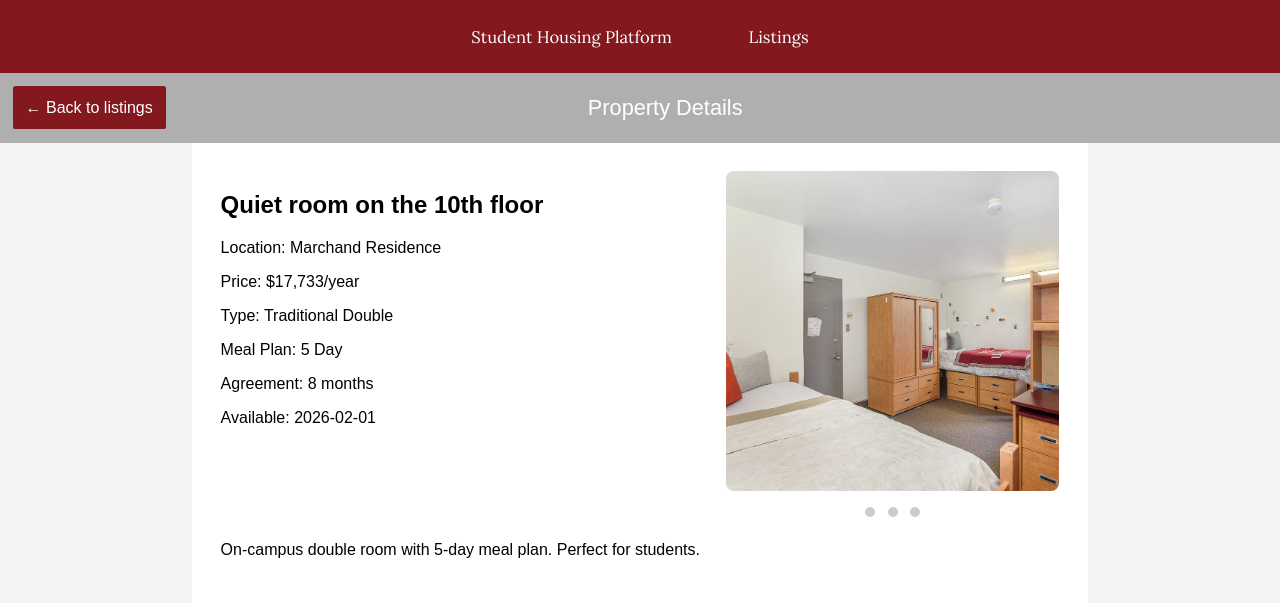
After one commit to barnass1/ADM4379-Project, a PHP site: page /root/listings/property-details-res2double.html in a window 1280 px wide, after a click that opens the changed part. The commit adds this page. Shown: the top 603 px of the page. Run offline with PHP 8.4, Linux system fonts and the light colour scheme.

Commit message:
listing update

```diff
--- a/root/css/style.css
+++ b/root/css/style.css
@@ -124,3 +124,52 @@ body {
     padding: 0;
     margin: 0;
 }
+
+.image-carousel {
+    position: relative;
+    max-width: 450px;
+    margin: 0 auto;
+}
+
+.image-carousel img {
+    width: 100%;
+    height: 320px;
+    object-fit: cover;
+    border-radius: 8px;
+}
+
+
+.carousel-slide {
+    display: none;
+}
+
+
+#slide1:checked ~ .slide1,
+#slide2:checked ~ .slide2,
+#slide3:checked ~ .slide3 {
+    display: block;
+}
+
+.carousel-dots {
+    text-align: center;
+    margin-top: 8px;
+}
+
+.carousel-dots label {
+    display: inline-block;
+    width: 10px;
+    height: 10px;
+    background: #ccc;
+    border-radius: 50%;
+    margin: 0 4px;
+    cursor: pointer;
+}
+
+.carousel-dots label:hover {
+    background: #999;
+}
+
+
+.image-carousel input[type="radio"] {
+    display: none;
+}
--- /dev/null
+++ b/root/listings/property-details-res2double.html
@@ -0,0 +1,70 @@
+<!DOCTYPE html>
+<html lang="en">
+<head>
+    <meta charset="UTF-8">
+    <meta name="viewport" content="width=device-width, initial-scale=1.0">
+    <link rel="stylesheet" href="../css/style.css">
+    <script src="../js/script.js"></script>
+    <link rel="preconnect" href="https://fonts.googleapis.com">
+    <link rel="preconnect" href="https://fonts.gstatic.com" crossorigin>
+    <link href="https://fonts.googleapis.com/css2?family=Lora:ital,wght@0,400..700;1,400..700&display=swap" rel="stylesheet">
+    <title>Marchand Res 2 Double Room</title>
+</head>
+<body>
+    <div class="navbar">
+        <a href="../../index.html">Student Housing Platform</a>
+        <a href="listings.html">Listings</a>
+    </div>
+    <div class="details-header">
+        <p class="backbutton"><a href="listings.html">← Back to listings</a></p>
+        <p class="details-pagetitle">Property Details</p>
+        <p class="empty"></p>
+    </div>
+    <table class="property-details">
+        <tr>
+            <td class="details-text">
+                <h2>Quiet room on the 10th floor</h2>
+                <p>Location: Marchand Residence</p>
+                <p>Price: $17,733/year</p>
+                <p>Type: Traditional Double</p>
+                <p>Meal Plan: 5 Day</p>
+                <p>Agreement: 8 months</p>
+                <p>Available: 2026-02-01</p>
+            </td>
+            <td class="details-image">
+
+                <div class="image-carousel">
+                    <input type="radio" id="slide1" name="res2doublecarousel" checked>
+                    <div class="carousel-slide slide1">
+        <img src="../assets/images/res 2 double/MRD-dbl-bedroom-double-3.jpg" alt="Bedroom">
+                    </div>
+
+                    <input type="radio" id="slide2" name="res2doublecarousel">
+                    <div class="carousel-slide slide2">
+        <img src="../assets/images/res 2 double/MRD-building-outside.jpg" alt="Building">
+                    </div>
+
+                    <input type="radio" id="slide3" name="res2doublecarousel">
+                    <div class="carousel-slide slide3">
+        <img src="../assets/images/res 2 double/MRD 03.jpg" alt="Room Plan">
+                    </div>
+
+
+
+                    <div class="carousel-dots">
+                        <label for="slide1"></label>
+                        <label for="slide2"></label>
+                        <label for="slide3"></label>
+
+                    </div>
+                </div>
+            </td>
+        </tr>
+        <tr>
+            <td colspan="2">
+                <p>On-campus double room with 5-day meal plan. Perfect for students.</p>
+            </td>
+        </tr>
+    </table>
+</body>
+</html>
```
Also changed, not shown: root/listings/listings.html (+23 -17 lines), root/listings/property-details-res1single.html (added, +70 -0 lines), root/listings/property-details-res3double.html (added, +70 -0 lines), root/listings/property-details.html (+8 -15 lines), root/assets/images/res 1 single/MRD 032.jpg (added), root/assets/images/res 1 single/MRD-building-outside.jpg (added), root/assets/images/res 1 single/MRD-sgl-bedroom-single.jpg (added), root/assets/images/res 1 single/Screenshot 2026-02-06 223129.png (added), root/assets/images/res 2 double/MRD 03.jpg (added), root/assets/images/res 2 double/MRD-building-outside.jpg (added), root/assets/images/res 2 double/MRD-dbl-bedroom-double-3.jpg (added), root/assets/images/res 2 double/Screenshot 2026-02-06 222631.png (added), root/assets/images/res 3 double/90U 02.jpg (added), root/assets/images/res 3 double/90U-2bdrm-bedroom1-single-2.jpg (added), 3 more files.
